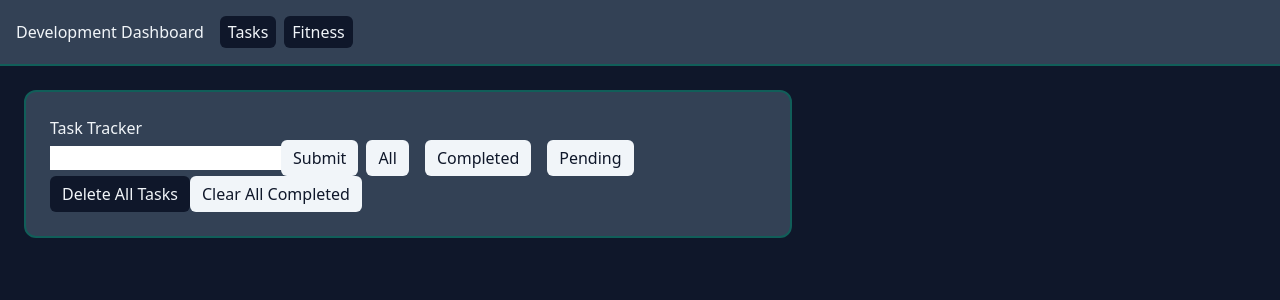
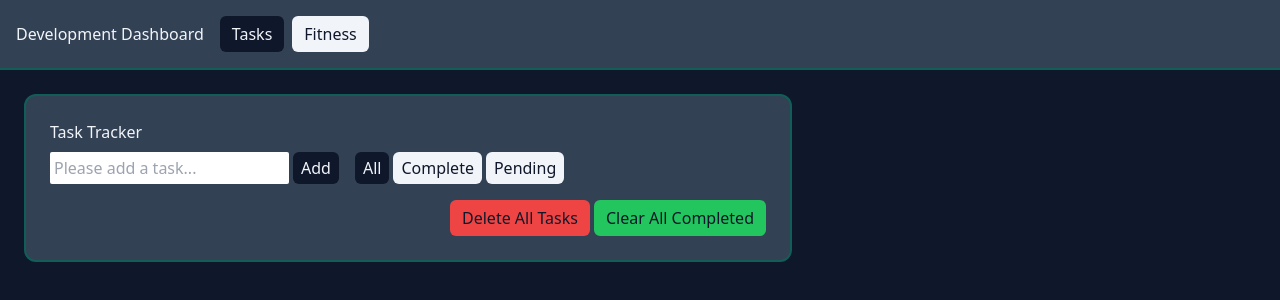
Before and after one commit to gaiabulbanix/react-dev-dashboard, a React (Vite) app: page / in a window 1280 px wide. Shown: the top 300 px of the page. Built offline with nearby package versions, Linux system fonts and the light colour scheme.

Commit message:
fix: updated color scheme, added active filter/feature button style change, secondary fixes to gaps between buttons and objects, added placeholder text to input text box, edited button styles, removed unnecessary className prop passing

```diff
--- a/src/components/Button.jsx
+++ b/src/components/Button.jsx
@@ -1,10 +1,10 @@
-export default function Button({ className = '', onClick, children, btnStyle = "primary", btnSize = "md", disabled = false }) {
+export default function Button({ className = '', onClick, children, btnStyle = 'primary', btnSize = 'md', disabled = false }) {
     const btnStyles = {
-        primary: 'bg-slate-100 text-slate-900 hover:bg-slate-400',
+        primary: 'bg-slate-100 text-slate-900 hover:bg-slate-200',
         secondary: 'bg-slate-900 text-slate-100 hover:bg-slate-800',
-        disabled: 'bg-slate-400 text-slate-900 cursor-not-allowed opacity-50',
-        danger: 'bg-red-500 text-slate-900 font-bold hover:bg-red-700',
-        success: 'bg-green-500 text-slate-900 hover:bg-green-600'
+        disabled: 'bg-slate-500 text-slate-900 cursor-not-allowed opacity-50',
+        danger: 'bg-red-500 text-slate-900 font-bold hover:bg-red-400',
+        success: 'bg-green-500 text-slate-900 hover:bg-green-400'
     };
 
     const btnSizes = {
--- a/src/components/Dashboard.jsx
+++ b/src/components/Dashboard.jsx
@@ -6,12 +6,8 @@ import { useState } from 'react';
 
 // color scheme
 // -dark mode: bg-slate-900 text-slate-100
-// -dark mode accent: border-teal-800
-// -light mode: bg-slate-100 text-slate-900
-// - primary: 'bg-slate-100 text-slate-900',
-// - secondary: 'bg-slate-900 text-slate-100',
-// - danger: 'bg-red-500 text-slate-900 font-bold',
-// *use slightly lower/higher values where needed for contrast (200)
+//  -accent: border-teal-800
+//  -surface: bg-slate-700
 
 export default function Dashboard() {
     // **hooks**
@@ -24,7 +20,7 @@ export default function Dashboard() {
 
     return (
         <div className="min-h-screen bg-slate-900 text-slate-100">
-            <Header onFeatureChange={handleFeatureChange} />
+            <Header onFeatureChange={handleFeatureChange} activeFeature={activeFeature} />
             <main className="p-6">
                 {activeFeature === 'taskTracker' && <TaskTracker />}
                 {activeFeature === 'fitnessTracker' && <FitnessTracker />}
--- a/src/components/Header.jsx
+++ b/src/components/Header.jsx
@@ -1,11 +1,11 @@
 import Panel from './Panel';
 import Navigation from './Navigation';
 
-export default function Header({ onFeatureChange }) {
+export default function Header({ onFeatureChange, activeFeature }) {
     return (
         <div className="p-4 flex border-b-2 border-teal-800 bg-slate-700 items-center gap-4">
             <h1>Development Dashboard</h1>
-            <Navigation onFeatureChange={onFeatureChange} />
+            <Navigation onFeatureChange={onFeatureChange} activeFeature={activeFeature} />
         </div>
     );
 }
--- a/src/components/Navigation.jsx
+++ b/src/components/Navigation.jsx
@@ -1,19 +1,19 @@
 import Button from './Button';
 
-export default function Navigation({ onFeatureChange }) {
+export default function Navigation({ onFeatureChange, activeFeature }) {
     return (
         <div className="flex gap-2">
             <Button
                 onClick={() => onFeatureChange('taskTracker')}
-                btnStyle="secondary"
-                btnSize="sm"
+                btnStyle={activeFeature === 'taskTracker' ? 'secondary' : 'primary'}
+                btnSize="md"
             >
                 Tasks
             </Button>
             <Button
                 onClick={() => onFeatureChange('fitnessTracker')}
-                btnStyle="secondary"
-                btnSize="sm"
+                btnStyle={activeFeature === 'fitnessTracker' ? 'secondary' : 'primary'}
+                btnSize="md"
             >
                 Fitness
             </Button>
--- a/src/features/task-tracker/TaskFilter.jsx
+++ b/src/features/task-tracker/TaskFilter.jsx
@@ -1,23 +1,29 @@
 import Button from '../../components/Button';
 
-export default function TaskFilter({ className = '', onFilterTasks }) {
+export default function TaskFilter({ onFilterTasks, taskFilter }) {
     return (
-        <div className={`flex gap-4 ${className}`}>
+        <div className="flex gap-1">
             <Button
                 type="button"
                 onClick={() => onFilterTasks('all')}
+                btnSize="sm"
+                btnStyle={taskFilter === 'all' ? 'secondary' : 'primary'}
             >
                 All
             </Button>
             <Button
                 type="button"
                 onClick={() => onFilterTasks('complete')}
+                btnSize="sm"
+                btnStyle={taskFilter === 'complete' ? 'secondary' : 'primary'}
             >
-                Completed
+                Complete
             </Button>
             <Button
                 type="button"
                 onClick={() => onFilterTasks('pending')}
+                btnSize="sm"
+                btnStyle={taskFilter === 'pending' ? 'secondary' : 'primary'}
             >
                 Pending
             </Button>
--- a/src/features/task-tracker/TaskForm.jsx
+++ b/src/features/task-tracker/TaskForm.jsx
@@ -2,13 +2,13 @@ import Button from '../../components/Button';
 
 import { useState } from 'react';
 
-export default function TaskForm({ className = '', onAddTask }) {
+export default function TaskForm({ onAddTask }) {
     // **hooks**
     const [taskInput, setTaskInput] = useState('');
 
     return (
         <form
-            className={className}
+            className="flex gap-1"
             onSubmit={(e) => {
                 e.preventDefault();
                 onAddTask(taskInput);
@@ -16,14 +16,19 @@ export default function TaskForm({ className = '', onAddTask }) {
             }}
         >
             <input
+                className="rounded-sm p-1 text-slate-900"
                 type="text"
                 value={taskInput}
                 onChange={(e) => setTaskInput(e.target.value)}
+                placeholder="Please add a task..."
+
             />
             <Button
                 type="submit"
+                btnSize="sm"
+                btnStyle="secondary"
             >
-                Submit
+                Add
             </Button>
         </form>
     );
--- a/src/features/task-tracker/TaskTracker.jsx
+++ b/src/features/task-tracker/TaskTracker.jsx
@@ -69,15 +69,16 @@ export default function TaskTracker() {
     return (
         <Panel className="max-w-3xl">
             <h2>Task Tracker</h2>
-            <div className="flex gap-2">
+            <div className="flex gap-4 mt-2">
                 <TaskForm
                     onAddTask={handleAddTask}
                 />
                 <TaskFilter
                     onFilterTasks={handleFilterTasks}
+                    taskFilter={taskFilter}
                 />
             </div>
-            <div>
+            <div className="mt-4">
                 <TaskList
                     taskList={taskList}
                     taskFilter={taskFilter}
@@ -85,11 +86,12 @@ export default function TaskTracker() {
                     onDeleteTask={handleDeleteTask}
                     onEditTask={handleEditTask}
                 />
-                <div>
+            </div>
+            <div className="flex justify-end gap-1 mt-4">
                 <Button
                     type="button"
                     onClick={handleDeleteAllTasks}
-                        btnStyle="secondary"
+                    btnStyle="danger"
                     btnSize="md"
                 >
                     Delete All Tasks
@@ -97,11 +99,12 @@ export default function TaskTracker() {
                 <Button
                     type="button"
                     onClick={handleClearCompleted}
+                    btnStyle="success"
+                    btnSize="md"
                 >
                     Clear All Completed
                 </Button>
             </div>
-            </div>
         </Panel >
     );
 }
```
Lines whose indentation alone changed are shown as unchanged.
